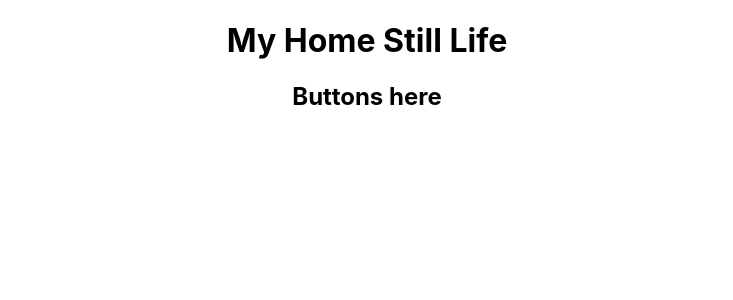
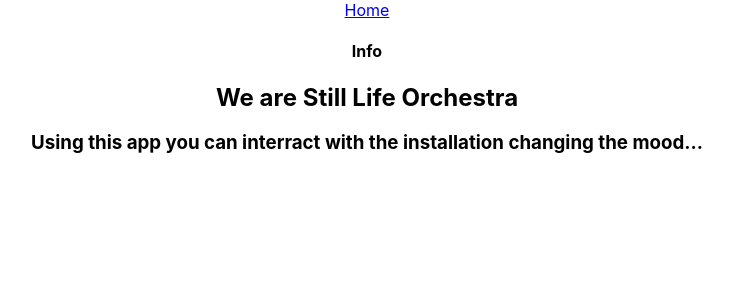
Before and after one commit to Ch1Ale/still-life_web_client, a React (Create React App) app: page /info in a window 1280 px wide. Shown: the top 300 px of the page, without its empty margins (273-1006 px from the left). Built offline with nearby package versions, Linux system fonts and the light colour scheme.

Commit message:
Set Home and Info routes

```diff
--- a/src/App.js
+++ b/src/App.js
@@ -6,6 +6,7 @@
 import './App.css';
 
 import Home from './Components/Home'
+import Info from './Components/Info'
 
 <link rel="stylesheet" href="https://cdn.jsdelivr.net/npm/bootstrap@4.0.0/dist/css/bootstrap.min.css"
     integrity="sha384-Gn5384xqQ1aoWXA+058RXPxPg6fy4IWvTNh0E263XmFcJlSAwiGgFAW/dAiS6JXm"
@@ -26,7 +27,17 @@
 
   render(){
     return <>
-      <Home/>
+    <Switch>
+      <Route path='/home'>
+        <Home/>
+      </Route>
+      <Route path='/info'>
+        <Info/>
+      </Route>
+      <Route path='/'>
+        <Home/>
+      </Route>
+    </Switch>
     </>
   }
 
--- a/src/Components/Home.js
+++ b/src/Components/Home.js
@@ -1,18 +1,23 @@
 import React from 'react';
 
 import { Switch, Route, withRouter } from 'react-router-dom';
-
 import { Container} from 'react-bootstrap';
 
+import NavbarSLO from './NavbarSLO'
 
 class Home extends React.Component {
 
     render(){
         return <>
-        <Container>
-            <h1>My Home Still Life</h1>
-            <h2>Buttons here</h2>
-        </Container>
+        <Switch>
+            <Route exact path='/home'>
+                <NavbarSLO title="Still Life Orchestra"/>
+                <Container>
+                    <h1>My Home Still Life</h1>
+                    <h2>Buttons here</h2>
+                </Container>
+             </Route>
+        </Switch>
         </>
     }
 }
--- /dev/null
+++ b/src/Components/Info.js
@@ -0,0 +1,25 @@
+import React from 'react';
+import { Container } from 'react-bootstrap';
+
+import { Switch, Route, withRouter } from 'react-router-dom';
+
+import NavbarSLO from './NavbarSLO';
+
+
+class Info extends React.Component {
+    render(){
+    return<>
+    <Switch>
+        <Route>
+        <NavbarSLO title="Info" toBack={true} goback={null}/>
+        <Container>
+            <h2>We are Still Life Orchestra</h2>
+            <h3 className="mt-5 p-0 mx-auto">Using this app you can interract with the installation changing the mood...</h3>
+        </Container>
+        </Route>
+    </Switch>
+    </>
+    }
+}
+
+export default withRouter(Info)
--- /dev/null
+++ b/src/Components/NavbarSLO.js
@@ -0,0 +1,39 @@
+import React from 'react';
+
+import { Navbar, Nav, Col } from 'react-bootstrap';
+import {Link } from 'react-router-dom';
+
+
+const NavbarSLO = (props) => {
+
+    let {title, toBack, goBack} = props;
+
+    return <>
+        <Navbar collapseOnSelect expand="lg" className="sticky-top">
+
+        { toBack &&
+            <Col xs="auto" className="p-0">
+                <Link type="button" className="btn btn-link" to="/home" > {/*onClick={goBack}*/}
+                    <i className="fas fa-chevron-left text-light fa-2x"></i> Home
+                </Link>
+            </Col>
+        }
+
+        {title === "Info" &&
+            <Col xs={8} className="mr-4 p-0">
+                <Navbar.Brand><h4 className="tilte-info my-auto textNav">{title}</h4></Navbar.Brand>
+            </Col>
+        }
+
+        {title === "Still Life Orchestra" &&
+            <Col xs={8} className="mr-4 p-0">
+                <Navbar.Brand><h4 className="tilte-info text-light my-auto">{title}</h4></Navbar.Brand>
+                <Link type="button" className="btn btn-link" to="/info"> Info </Link>
+            </Col>
+        }
+
+        </Navbar>
+    </>
+}
+
+export default NavbarSLO;
```
Also changed, not shown: 1 other file (tests, documents, lock files or other folders).
